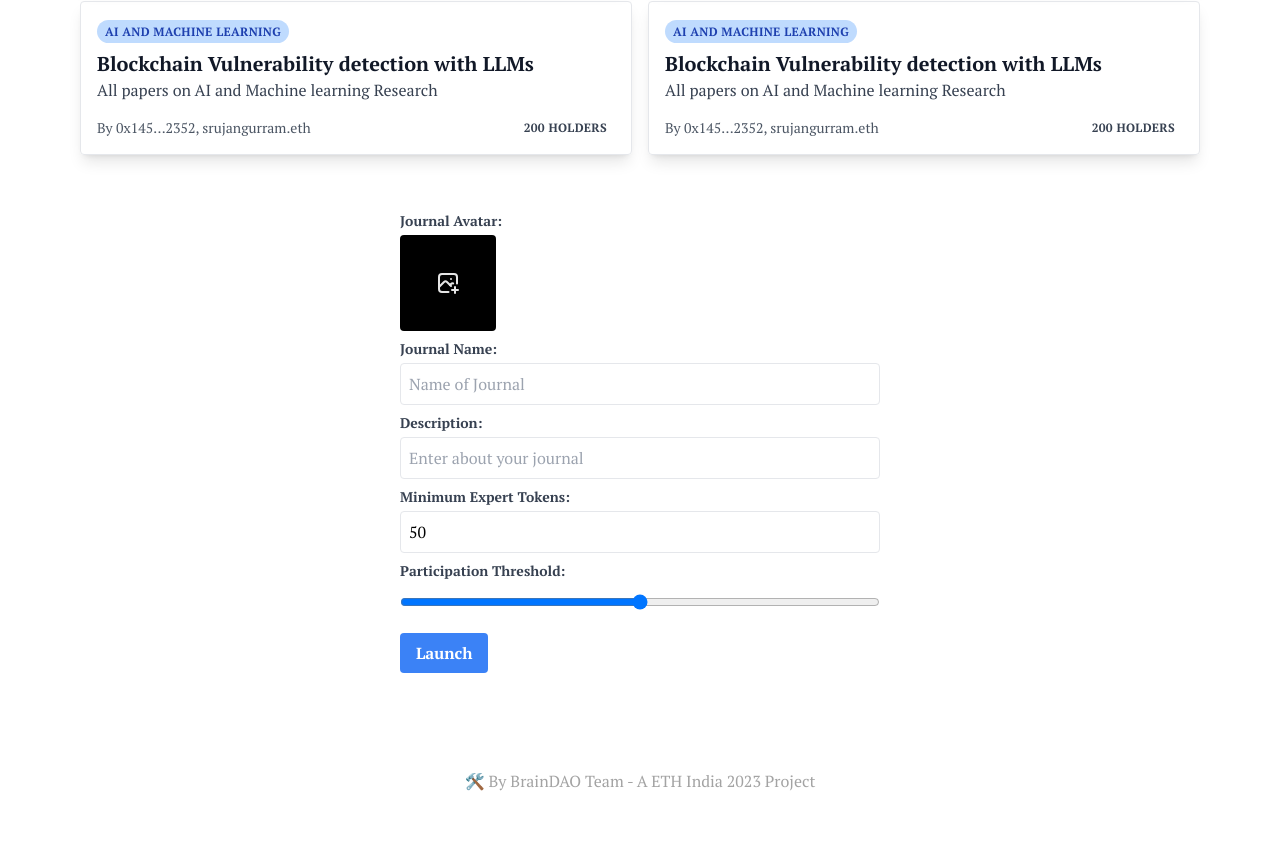
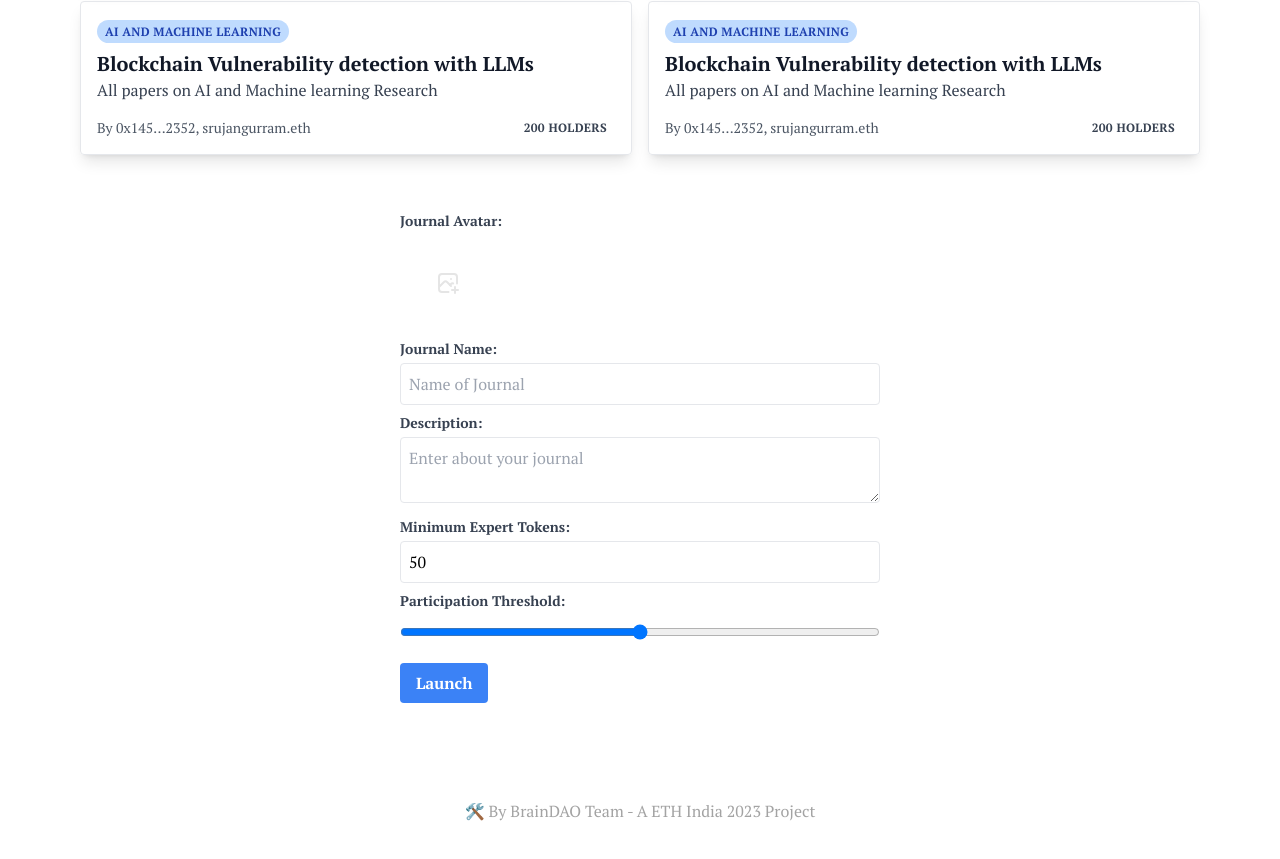
Before and after one commit to Royal-lobster/ChainSheets, a Next.js app: page / in a window 1280 px wide. Shown: the part 1012-1871 px from the top of the page. Built offline with nearby package versions, Linux system fonts and the light colour scheme.

Commit message:
Add name and register props to JournalAvatarUpload component in CreateNewJournal.tsx, and handle file change event to update the image in JournalAvatarUpload.tsx

```diff
--- a/app/(home)/CreateNewJournal.tsx
+++ b/app/(home)/CreateNewJournal.tsx
@@ -55,7 +55,7 @@ const CreateNewJournal = () => {
         register={register}
         errors={errors}
       >
-        <JournalAvatarUpload />
+        <JournalAvatarUpload name="journalAvatar" register={register} />
       </FieldWrapper>
       <FieldWrapper
         label="Journal Name"
@@ -71,7 +71,13 @@ const CreateNewJournal = () => {
         register={register}
         errors={errors}
         placeholder="Enter about your journal"
-      />
+      >
+        <textarea
+          {...register("description")}
+          placeholder="Enter about your journal"
+          className="border w-full p-2 rounded"
+        />
+      </FieldWrapper>
 
       <FieldWrapper
         label="Minimum Expert Tokens"
--- a/app/(home)/JournalAvatarUpload.tsx
+++ b/app/(home)/JournalAvatarUpload.tsx
@@ -1,15 +1,51 @@
 import { IconPhotoPlus } from "@tabler/icons-react";
-import React from "react";
+import { UseFormRegister } from "react-hook-form";
+import React, { useState } from "react";
+import Image from "next/image";
 
-const JournalAvatarUpload = () => {
+type JournalAvatarUploadProps = {
+  register: UseFormRegister<any>;
+  name: string;
+};
+
+const JournalAvatarUpload = ({ register, name }: JournalAvatarUploadProps) => {
+  const [image, setImage] = useState<string | null>(null);
+
+  const handleFileChange = (event: React.ChangeEvent<HTMLInputElement>) => {
+    const file = event.target.files?.[0];
+    if (file) {
+      const reader = new FileReader();
+      reader.onloadend = () => {
+        setImage(reader.result as string);
+      };
+      reader.readAsDataURL(file);
+    }
+  };
+
   return (
-    <label
-      htmlFor="avatar-upload"
-      className="grid place-content-center bg-black w-24 h-24 p-2 rounded"
-    >
-      <IconPhotoPlus className="text-neutral-200" />
-      <input id="avatar-upload" type="file" className="hidden" />
-    </label>
+    <div className="grid place-content-center w-24 h-24 rounded overflow-hidden">
+      <label htmlFor="avatar-upload">
+        {!image && (
+          <IconPhotoPlus className="text-neutral-200 cursor-pointer" />
+        )}
+        {image && (
+          <Image
+            src={image}
+            alt="Avatar"
+            width={96}
+            height={96}
+            className="w-24 h-24 object-cover"
+          />
+        )}
+      </label>
+      <input
+        id="avatar-upload"
+        {...register(name)}
+        type="file"
+        className="hidden"
+        onChange={handleFileChange}
+      />
+    </div>
   );
 };
 
```
